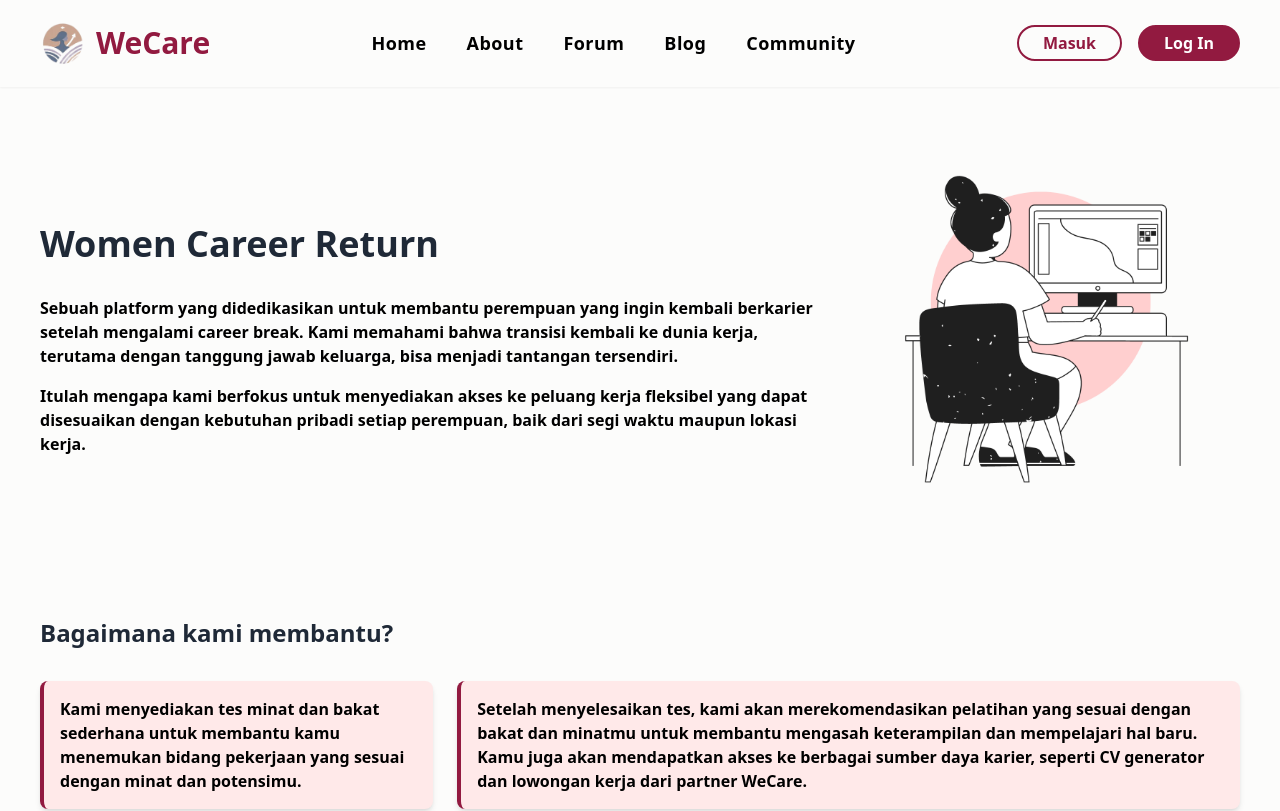
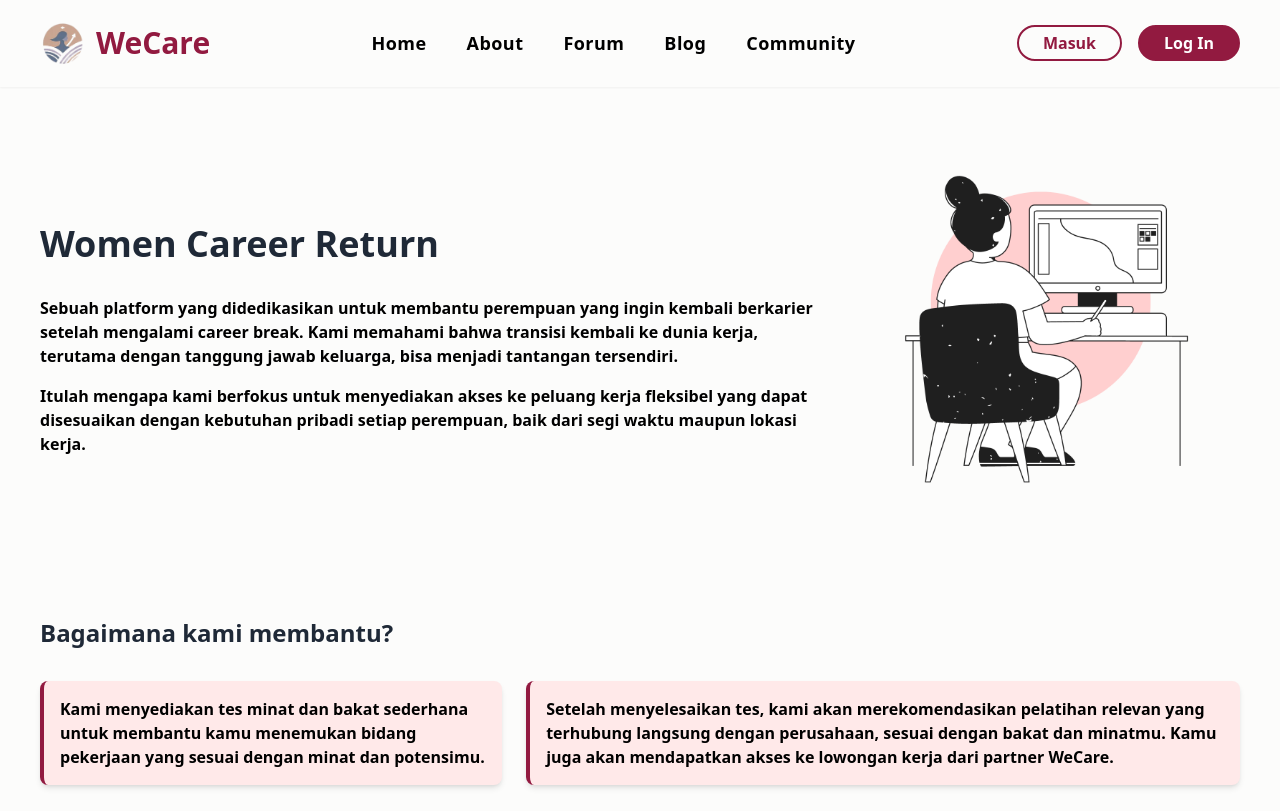
Before and after one commit to Nyi-Ageng-Serang/WeCare-final-project, a React (Vite) app: page /About in a window 1280 px wide. Shown: the top 811 px of the page. Built offline with nearby package versions, Linux system fonts and the light colour scheme.

Commit message:
menambahkan class min-h-screen pada loading

```diff
--- a/src/components/About/HowSection.jsx
+++ b/src/components/About/HowSection.jsx
@@ -16,10 +16,9 @@ function HowSection() {
           <div className="p-4 bg-softPink shadow-md border-l-4 border-red rounded-lg">
             <p>
               Setelah menyelesaikan tes, kami akan merekomendasikan pelatihan
-              yang sesuai dengan bakat dan minatmu untuk membantu mengasah
-              keterampilan dan mempelajari hal baru. Kamu juga akan mendapatkan
-              akses ke berbagai sumber daya karier, seperti CV generator dan
-              lowongan kerja dari partner WeCare.
+              relevan yang terhubung langsung dengan perusahaan, sesuai dengan
+              bakat dan minatmu. Kamu juga akan mendapatkan akses ke lowongan
+              kerja dari partner WeCare.
             </p>
           </div>
         </div>
--- a/src/components/Forum/DiscussionDetail.jsx
+++ b/src/components/Forum/DiscussionDetail.jsx
@@ -117,7 +117,7 @@ function DiscussionDetail() {
   };
 
   if (loading) {
-    return <h1>Loading...</h1>;
+    return <h1 className="min-h-screen">Loading...</h1>;
   }
 
   if (!discussion) {
--- a/src/components/Forum/Forum.jsx
+++ b/src/components/Forum/Forum.jsx
@@ -1,4 +1,3 @@
-// Forum.jsx
 import React, { useState, useContext } from "react";
 import { ForumContext } from "../../context/ForumProvider";
 import Hero from "./HeroSection";
@@ -34,4 +33,4 @@ function Forum() {
   );
 }
 
-export default Forum;  // Make sure this line exists for the default export
+export default Forum;
--- a/src/components/Forum/Sidebar.jsx
+++ b/src/components/Forum/Sidebar.jsx
@@ -45,7 +45,7 @@ function Sidebar({ onOpen, onSelectTopic }) {
 
         <ul className="space-y-3">
           {loading ? (
-            <li>Loading topics...</li>
+            <li className="min-h-screen">Loading topics...</li>
           ) : (
             topics.length > 0 ? (
               topics.map((topic, index) => (
--- a/src/components/Partner/Faq.jsx
+++ b/src/components/Partner/Faq.jsx
@@ -48,7 +48,7 @@ const Faq = () => {
   ];
 
   return (
-    <div className="w-full py-6 my-16">
+    <div className="w-full py-6 my-10">
       <div className="container mx-auto px-8">
         <h1 className="text-3xl font-bold text-center mb-8">
           Frequently Asked Questions
--- a/src/components/Partner/Hero.jsx
+++ b/src/components/Partner/Hero.jsx
@@ -27,7 +27,7 @@ function HeroPartner() {
           </div>
 
           {/* Partner Image */}
-          <div className="lg:w-5/6 md:w-3/4 h-auto ">
+          <div className="lg:w-5/6 md:w-full h-auto ">
             <img src={partner} alt="Women Career Return" className="rounded-lg" />
           </div>
         </div>
```
